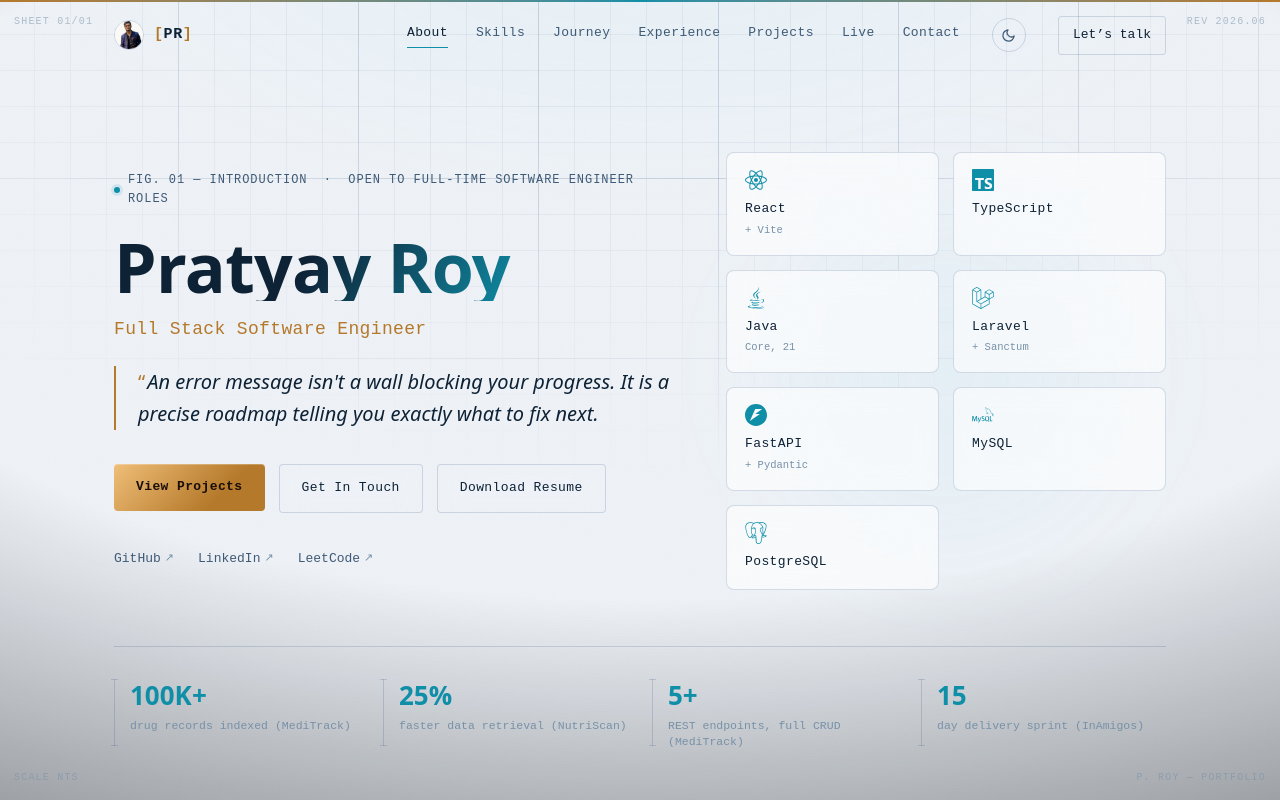
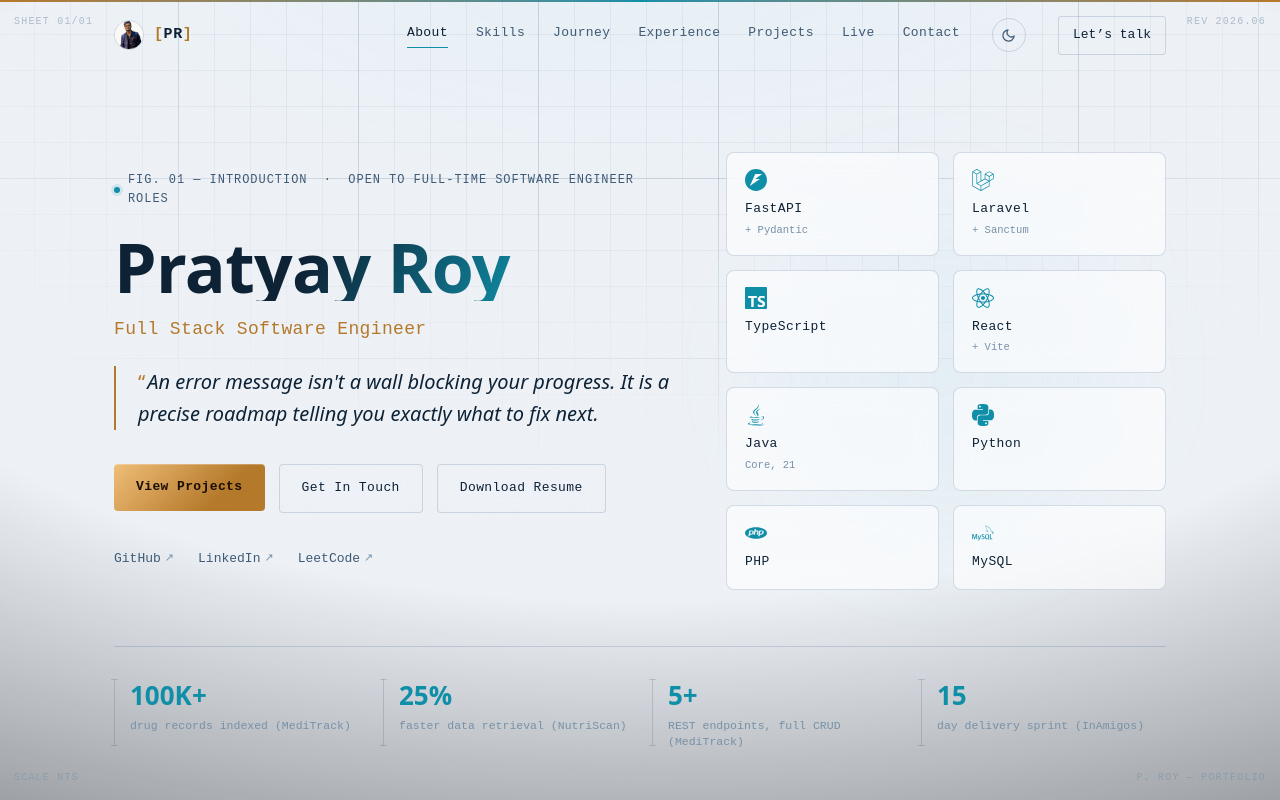
Before and after one commit to Hercules0032/portfolio, a React (Vite) app: page / in a window 1280 px wide. Shown: the top 800 px of the page. Built offline with nearby package versions, Linux system fonts and the light colour scheme.

Commit message:
Reorder projects and tech stack, update dates and links

```diff
--- a/src/components/Hero.tsx
+++ b/src/components/Hero.tsx
@@ -5,7 +5,8 @@ import {
   SiLaravel,
   SiFastapi,
   SiMysql,
-  SiPostgresql,
+  SiPython,
+  SiPhp,
 } from "react-icons/si";
 import { FaJava } from "react-icons/fa6";
 import { profile, stats } from "../data/content";
@@ -16,13 +17,14 @@ import "./Hero.css";
 const easeOut = [0.16, 1, 0.3, 1] as const;
 
 const STACK = [
+  { label: "FastAPI", sub: "+ Pydantic", Icon: SiFastapi },
+  { label: "Laravel", sub: "+ Sanctum", Icon: SiLaravel },
+  { label: "TypeScript", sub: "", Icon: SiTypescript },
   { label: "React", sub: "+ Vite", Icon: SiReact },
-  { label: "TypeScript", sub: "", Icon: SiTypescript },
   { label: "Java", sub: "Core, 21", Icon: FaJava },
-  { label: "Laravel", sub: "+ Sanctum", Icon: SiLaravel },
-  { label: "FastAPI", sub: "+ Pydantic", Icon: SiFastapi },
+  { label: "Python", sub: "", Icon: SiPython },
+  { label: "PHP", sub: "", Icon: SiPhp },
   { label: "MySQL", sub: "", Icon: SiMysql },
-  { label: "PostgreSQL", sub: "", Icon: SiPostgresql },
 ];
 
 export default function Hero() {
--- a/src/data/content.ts
+++ b/src/data/content.ts
@@ -150,21 +150,7 @@ export const projects: Project[] = [
       "Integrated the openFDA Drug Label API into the prescription workflow for real-time lookup across 100K+ indexed drug records; automated Mailable notifications on appointment confirmation and prescription dispatch, cutting manual communication overhead by 100%.",
       "Enforced 3-layer role middleware with custom server-side validation and a bilingual (EN/BN) i18n system; built a patient medical-report upload pipeline supporting PDF/JPG/PNG with persistent MySQL storage.",
     ],
-    link: "https://github.com/Hercules0032",
-    linkLabel: "View source",
-    pinned: true,
-  },
-  {
-    id: "nutriscan",
-    name: "NutriScan",
-    tagline: "Health Data Processing Platform",
-    date: "October 2025",
-    stack: ["Python", "FastAPI", "PostgreSQL", "EasyOCR", "React", "Pydantic"],
-    bullets: [
-      "Designed a normalized SQL relational schema with Pydantic-driven validation and optimized indexing — cutting health-trend data retrieval time by 25% across 50+ medical test formats.",
-      "Built a React frontend integrating FastAPI's auto-generated OpenAPI endpoints to deliver real-time health-trend visualizations and streamline API responses.",
-    ],
-    link: "https://github.com/Hercules0032",
+    link: "https://github.com/Hercules0032/gesture-controlled-virtual-mouse",
     linkLabel: "View source",
     pinned: true,
   },
@@ -172,7 +158,7 @@ export const projects: Project[] = [
     id: "tempo",
     name: "Tempo",
     tagline: "Disposable Temporary Email",
-    date: "2026",
+    date: "Feb 2026",
     stack: [
       "React 19",
       "Vite",
@@ -195,7 +181,7 @@ export const projects: Project[] = [
     id: "hercules",
     name: "Hercules",
     tagline: "Gesture-Controlled Virtual Mouse",
-    date: "2025",
+    date: "Dec 2025",
     stack: ["Python", "OpenCV", "MediaPipe", "NumPy", "PyAutoGUI", "MySQL"],
     bullets: [
       "A real-time, touchless HCI system that controls the mouse, clicks, system volume, and the web browser purely through hand gestures captured by a webcam.",
@@ -203,6 +189,20 @@ export const projects: Project[] = [
       "Gesture detection is scale-invariant — measured relative to palm size — and debounced with time-based cooldowns, while every action is logged to a MySQL audit table with graceful fallback if the DB is offline.",
     ],
     link: "https://github.com/Hercules0032/gesture-controlled-virtual-mouse",
+    linkLabel: "View source",
+    pinned: true,
+  },
+  {
+    id: "nutriscan",
+    name: "NutriScan",
+    tagline: "Health Data Processing Platform",
+    date: "October 2025",
+    stack: ["Python", "FastAPI", "PostgreSQL", "EasyOCR", "React", "Pydantic"],
+    bullets: [
+      "Designed a normalized SQL relational schema with Pydantic-driven validation and optimized indexing — cutting health-trend data retrieval time by 25% across 50+ medical test formats.",
+      "Built a React frontend integrating FastAPI's auto-generated OpenAPI endpoints to deliver real-time health-trend visualizations and streamline API responses.",
+    ],
+    link: "https://github.com/Hercules0032",
     linkLabel: "View source",
     pinned: true,
   },
```
